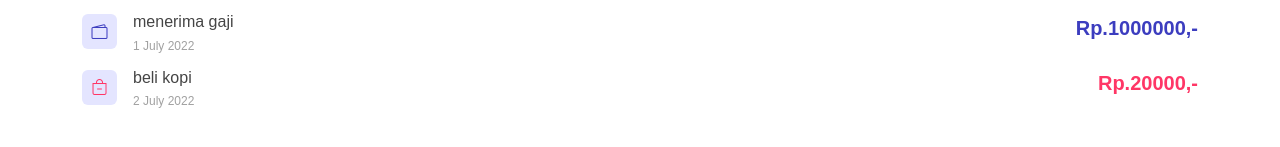
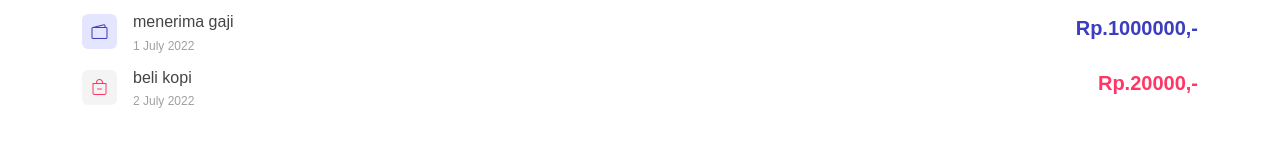
Before and after one commit to lssport/hattahasibuan.git.io, a React (Create React App) app: page / in a window 1280 px wide. Shown: the part 437-584 px from the top of the page. Built offline with nearby package versions, Linux system fonts and the light colour scheme; a web font is replaced by a local one.

Commit message:
1 file modified

```diff
--- a/src/style.css
+++ b/src/style.css
@@ -68,7 +68,7 @@ h6 {
   gap: 10px;
   width: 35px;
   height: 35px;
-  background: #E4E5FF;
+  background: #F4F4F4;
   border-radius: 6px;
   color: #FF3666;
 }
```
